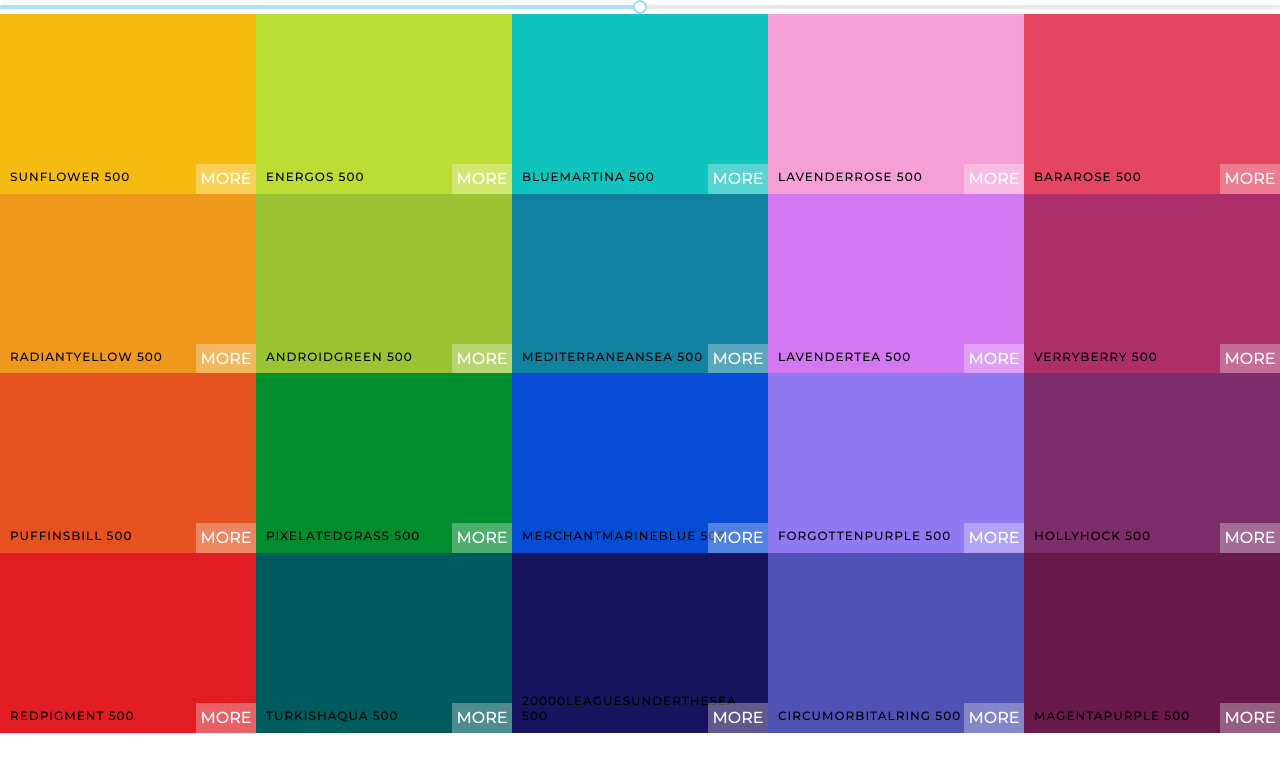
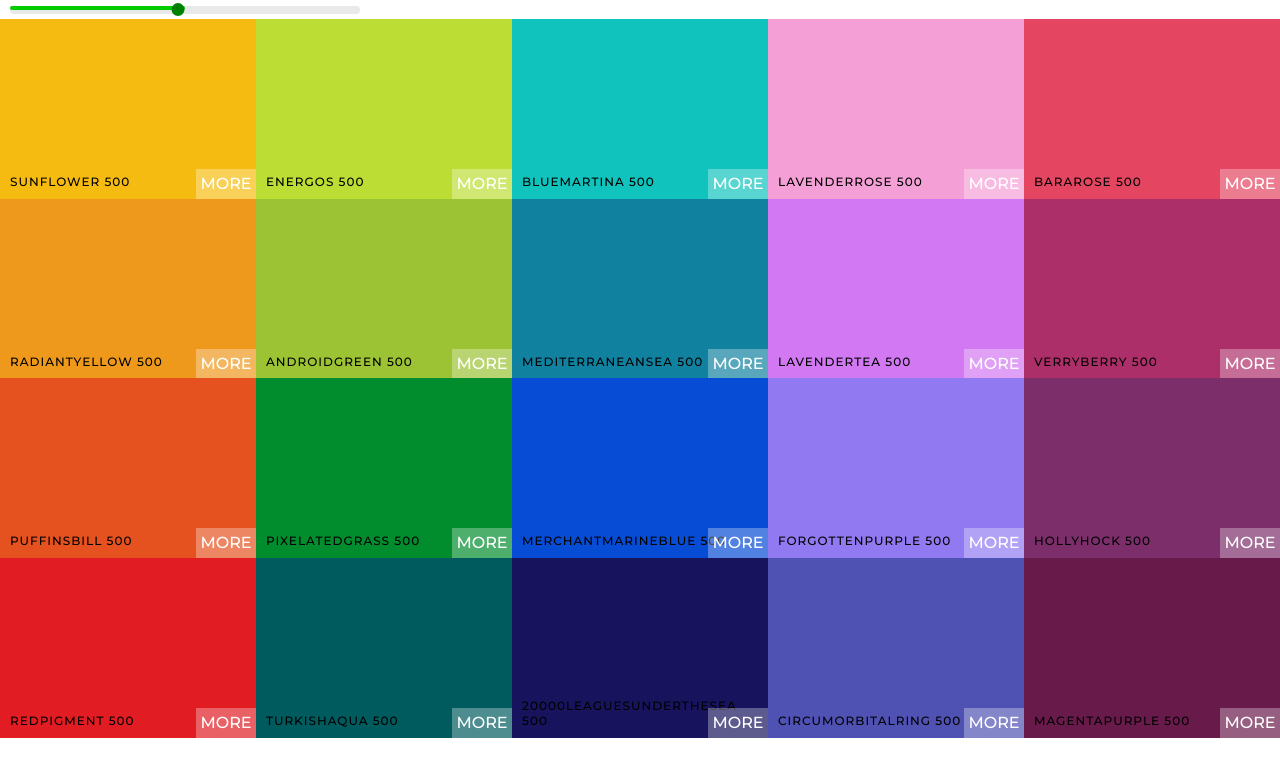
Before and after one commit to rookiemonkey/colorpalettes, a React (Create React App) app: page / in a window 1280 px wide. Shown: the top 776 px of the page. Built offline with nearby package versions, Linux system fonts and the light colour scheme.

Commit message:
added styles for slider

```diff
--- a/src/components/Palette.js
+++ b/src/components/Palette.js
@@ -28,6 +28,7 @@ class Palette extends Component {
         return (
             <div className="Palette">
 
+                <div className="Slider-container">
                     <Slider
                         defaultValue={l}
                         min={100}
@@ -35,6 +36,7 @@ class Palette extends Component {
                         step={100}
                         onAfterChange={this.changeLevel}
                     />
+                </div>
 
                 <div className="Palette-colors">
                     {b}
--- a/src/index.scss
+++ b/src/index.scss
@@ -7,5 +7,6 @@
     font-family: 'Montserrat', sans-serif;
 }
 
-@import './styles//palette.scss';
-@import './styles//colorbox.scss';
+@import './styles/palette.scss';
+@import './styles/colorbox.scss';
+@import './styles/slider.scss';
--- /dev/null
+++ b/src/styles/slider.scss
@@ -0,0 +1,27 @@
+.Slider-container {
+    width: 350px;
+    margin: 0px 10px;
+    display: inline-block;
+
+    .rc-slider-track {
+        background-color: lighten(green, 15%);
+    }
+
+    .rc-slider-rail {
+        height: 8px;
+    }
+
+    .rc-slider-handle,
+    .rc-slider-handle:hover,
+    .rc-slider-handle:active,
+    .rc-slider-handle:focus {
+        background-color: green;
+        outline: none;
+        border: 2px solid green;
+        box-shadow: none;
+        width: 13px;
+        height: 13px;
+        margin-left: -7px;
+        margin-top: -3px;
+    }
+}
```
Lines whose indentation alone changed are shown as unchanged.
